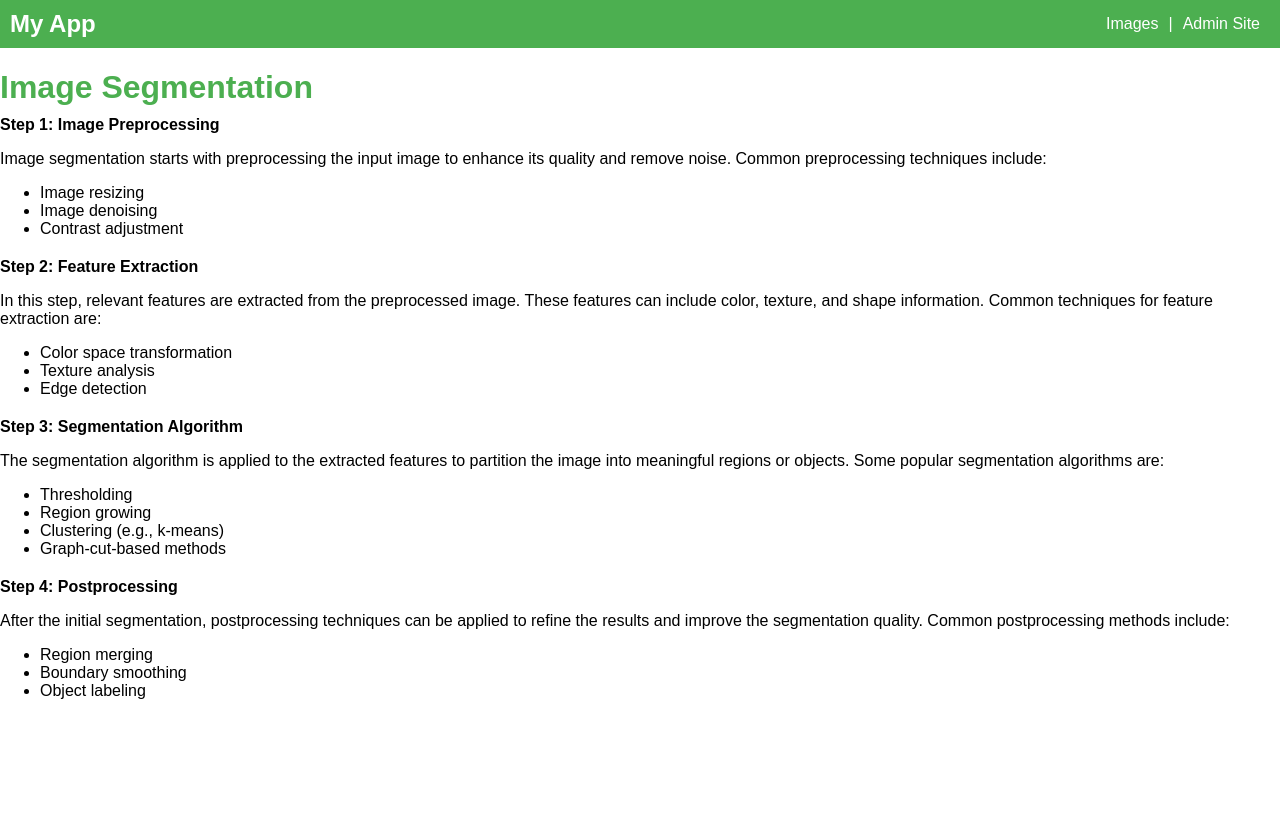
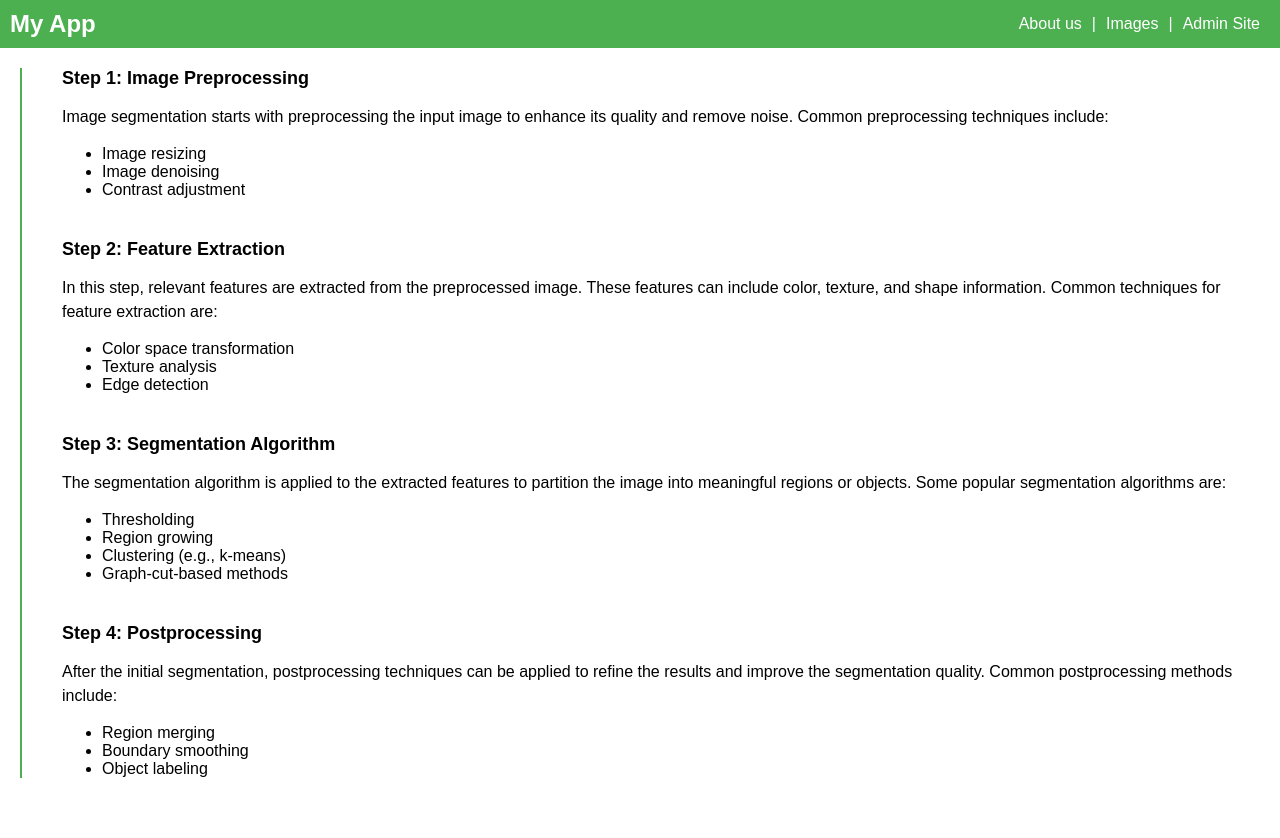
Before and after one commit to julien32/MedicalImageSegmentation, a Django app: page / in a window 1280 px wide. Before the commit the page ends 699 px from the top, so only its background shows below. Run offline with Django 4.2, Linux system fonts and the light colour scheme.

Commit message:
Visual update to about us/info page

```diff
--- a/frontendPrototype/prototypeSite/prototypeApp/templates/base.html
+++ b/frontendPrototype/prototypeSite/prototypeApp/templates/base.html
@@ -67,6 +67,7 @@
         <a id="header" href="/">My App</a>
     </div>
     <div id="toolbar-right">
+        <a href="/">About us</a>
         <a href="{% url 'gallery' %}">Images</a>
         <a href="/admin/">Admin Site</a>
     </div>
--- a/frontendPrototype/prototypeSite/prototypeApp/templates/description.html
+++ b/frontendPrototype/prototypeSite/prototypeApp/templates/description.html
@@ -1,13 +1,13 @@
 {% extends 'base.html' %}
 
 {% block content %}
-    <h1>Image Segmentation</h1>
-
+    <div id="container">
+        <div class="content">
             <div class="step">
                 <div class="step-title">Step 1: Image Preprocessing</div>
                 <div class="step-description">
-            <p>Image segmentation starts with preprocessing the input image to enhance its quality and remove noise.
-                Common preprocessing techniques include:</p>
+                    <p>Image segmentation starts with preprocessing the input image to enhance its quality and remove
+                        noise. Common preprocessing techniques include:</p>
                     <ul>
                         <li>Image resizing</li>
                         <li>Image denoising</li>
@@ -19,8 +19,8 @@
             <div class="step">
                 <div class="step-title">Step 2: Feature Extraction</div>
                 <div class="step-description">
-            <p>In this step, relevant features are extracted from the preprocessed image. These features can include
-                color, texture, and shape information. Common techniques for feature extraction are:</p>
+                    <p>In this step, relevant features are extracted from the preprocessed image. These features can
+                        include color, texture, and shape information. Common techniques for feature extraction are:</p>
                     <ul>
                         <li>Color space transformation</li>
                         <li>Texture analysis</li>
@@ -32,8 +32,8 @@
             <div class="step">
                 <div class="step-title">Step 3: Segmentation Algorithm</div>
                 <div class="step-description">
-            <p>The segmentation algorithm is applied to the extracted features to partition the image into meaningful
-                regions or objects. Some popular segmentation algorithms are:</p>
+                    <p>The segmentation algorithm is applied to the extracted features to partition the image into
+                        meaningful regions or objects. Some popular segmentation algorithms are:</p>
                     <ul>
                         <li>Thresholding</li>
                         <li>Region growing</li>
@@ -46,8 +46,8 @@
             <div class="step">
                 <div class="step-title">Step 4: Postprocessing</div>
                 <div class="step-description">
-            <p>After the initial segmentation, postprocessing techniques can be applied to refine the results and
-                improve the segmentation quality. Common postprocessing methods include:</p>
+                    <p>After the initial segmentation, postprocessing techniques can be applied to refine the results
+                        and improve the segmentation quality. Common postprocessing methods include:</p>
                     <ul>
                         <li>Region merging</li>
                         <li>Boundary smoothing</li>
@@ -55,28 +55,43 @@
                     </ul>
                 </div>
             </div>
+        </div>
+    </div>
 
     <style>
 
+        #container {
+            padding: 20px;
+        }
+
         h1 {
             color: #4CAF50;
-            margin-bottom: 10px;
+            margin-bottom: 20px;
         }
 
         p {
+            line-height: 1.5;
             margin-bottom: 10px;
         }
 
         .step {
-            margin-bottom: 20px;
+            margin-bottom: 40px;
         }
 
         .step-title {
             font-weight: bold;
+            font-size: 18px;
+            margin-bottom: 10px;
         }
 
         .step-description {
             margin-top: 5px;
+            font-size: 16px;
+        }
+
+        .content {
+            padding-left: 40px;
+            border-left: 2px solid #4CAF50;
         }
     </style>
 {% endblock %}
--- a/frontendPrototype/prototypeSite/prototypeSite/urls.py
+++ b/frontendPrototype/prototypeSite/prototypeSite/urls.py
@@ -28,6 +28,7 @@ urlpatterns = [
     path('gallery/', views.gallery_view, name='gallery'),
     path('annotation/<int:picture_id>/', views.annotation_view, name='annotation'),
     path('submit', views.submit_annotation, name='submit_annotation'),
+    path('', views.base, name='base'),
     path('', views.base, name='base')
 ]
 
```
Lines whose indentation alone changed are shown as unchanged.
